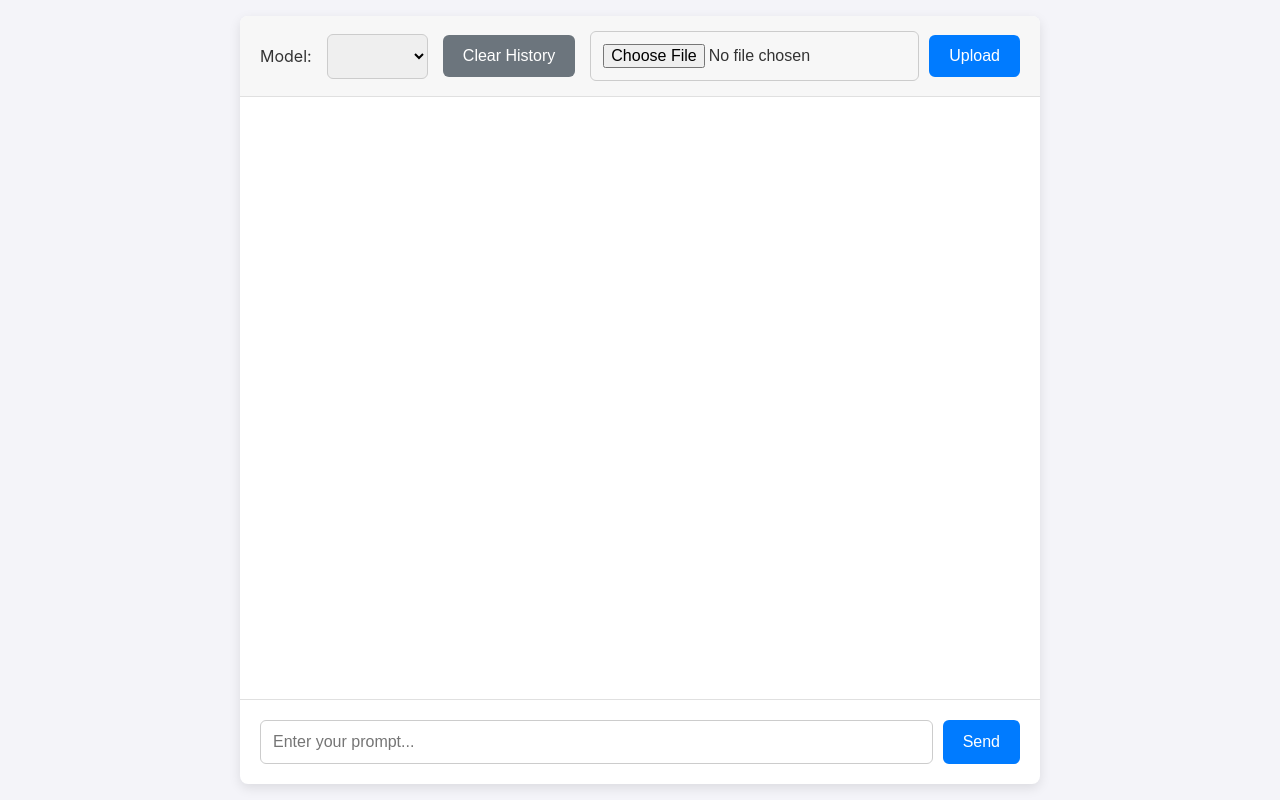
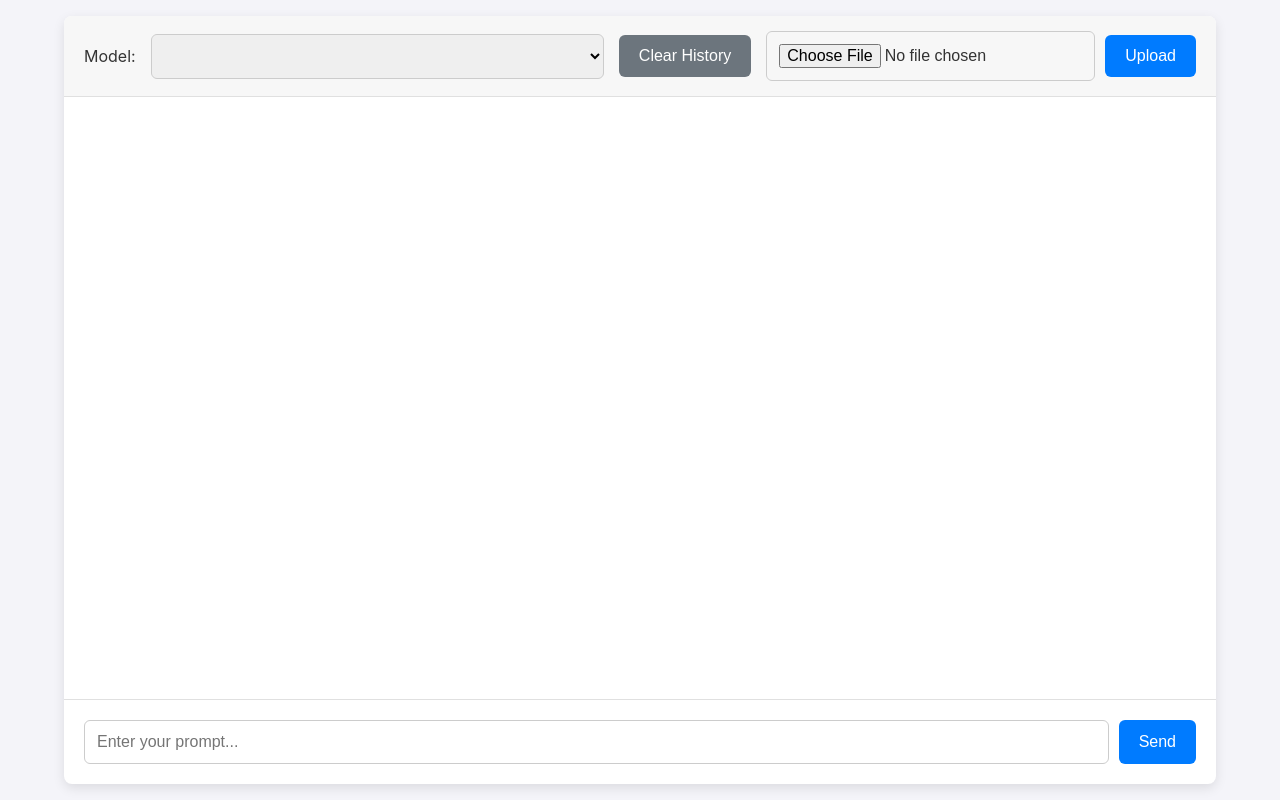
Before and after one commit to spacesnotabs/linked_in_poster, a FastAPI app: page / in a window 1280 px wide. Run offline with FastAPI, Linux system fonts and the light colour scheme; lists and menus that the app fills with data are empty.

Commit message:
Reduce margin size on web interface

```diff
--- a/src/api/templates/index.html
+++ b/src/api/templates/index.html
@@ -15,9 +15,8 @@
             box-sizing: border-box;
         }
         #app-container {
-            width: 100%;
+            width: clamp(320px, 90vw, 1400px);
             height: 100%;
-            max-width: 800px;
             margin: 0 auto;
             display: flex;
             flex-direction: column;
```
